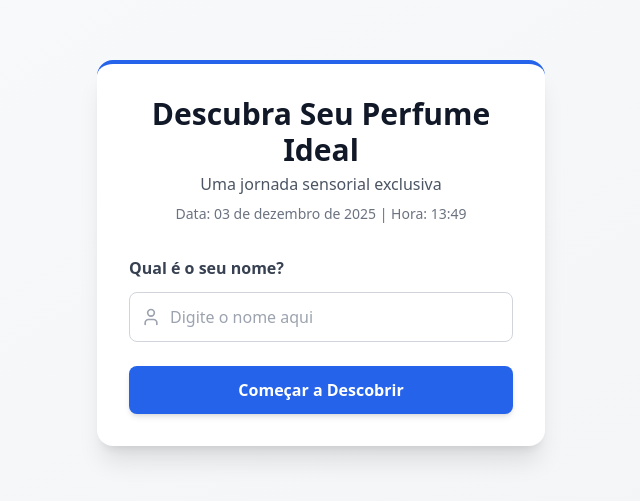
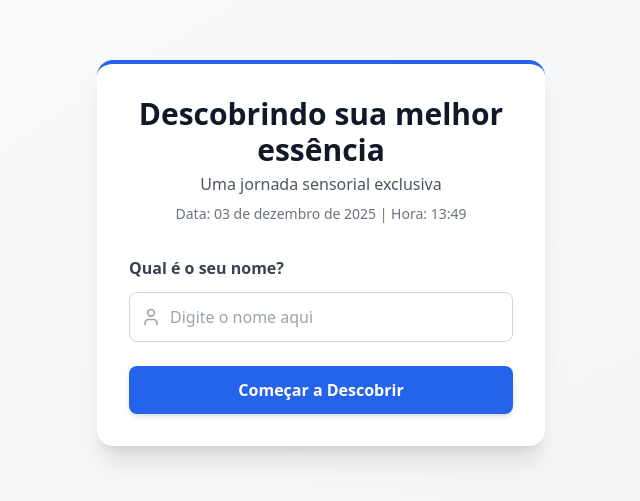
Before and after one commit to leonjames-san/hnd, a React (Vite) app: page / in a window 1280 px wide. Shown: the part 147-648 px from the top of the page, without its empty margins (319-959 px from the left). Built offline with nearby package versions, Linux system fonts and the light colour scheme; no server answers.

Commit message:
Updated App.tsx

```diff
--- a/src/App.tsx
+++ b/src/App.tsx
@@ -161,7 +161,7 @@ function App() {
           <div className="bg-white rounded-2xl shadow-xl overflow-hidden border-t-4 border-blue-600">
             <div className="p-8">
               <h1 className="text-3xl font-bold text-gray-900 text-center mb-2">
-                Descubra Seu Perfume Ideal
+                Descobrindo sua melhor essência
               </h1>
               <p className="text-gray-500 text-center text-sm mb-4">
                 Data: {currentDate} | Hora: {currentTime}
@@ -188,7 +188,7 @@ function App() {
         <div className="bg-white rounded-2xl shadow-xl overflow-hidden border-t-4 border-blue-600">
           <div className="p-8">
             <h1 className="text-3xl font-bold text-gray-900 text-center mb-2">
-              Descubra Seu Perfume Ideal
+              Descobrindo sua melhor essência
             </h1>
             <p className="text-gray-500 text-center text-sm mb-4">
               Data: {currentDate} | Hora: {currentTime}
--- a/src/components/WelcomeScreen.tsx
+++ b/src/components/WelcomeScreen.tsx
@@ -32,7 +32,7 @@ export default function WelcomeScreen({ onStart }: WelcomeScreenProps) {
         <div className="bg-white rounded-2xl shadow-xl overflow-hidden border-t-4 border-blue-600">
           <div className="p-8">
             <h1 className="text-3xl font-bold text-gray-900 text-center mb-1">
-              Descubra Seu Perfume Ideal
+              Descobrindo sua melhor essência
             </h1>
             <p className="text-gray-600 text-center text-base mb-2 font-medium">
               Uma jornada sensorial exclusiva
```
